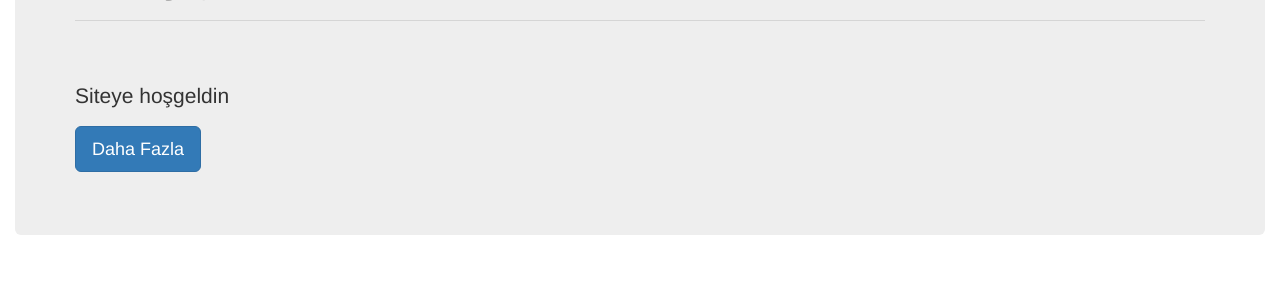
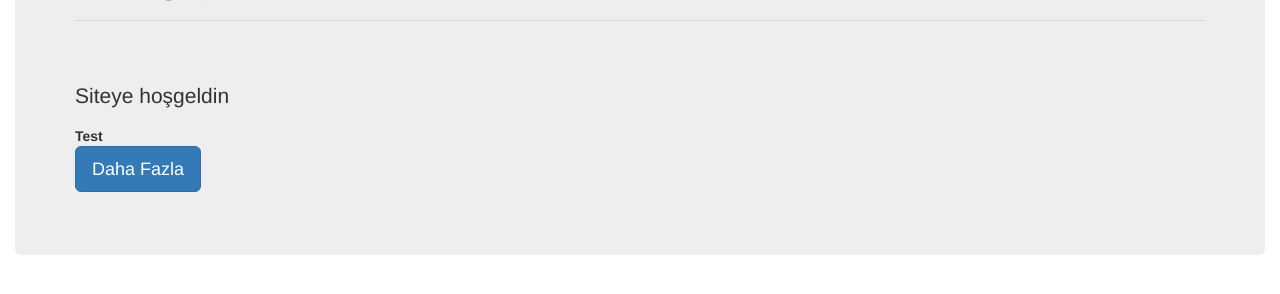
Before and after one commit to vurucuorhan17/NullBlank, a Django app: template templates/home.html in a window 1280 px wide. Shown: the part 227-521 px from the top of the page. Run offline with Django 3.2, Linux system fonts and the light colour scheme; the template is opened without the code that fills it, so the values that code supplies are empty; some libraries are stand-ins or nearby versions.

Commit message:
Test Html Message

```diff
--- a/templates/home.html
+++ b/templates/home.html
@@ -49,6 +49,7 @@
             <h1>Hoşgeldiniz, {{ request.user.get_full_name }}</h1>
             <hr><br><br>
             <p>Siteye hoşgeldin</p>
+            <b>Test</b>
             <p><a class="btn btn-primary btn-lg" href="#" role="button">Daha Fazla</a></p>
           </div>
 
```
